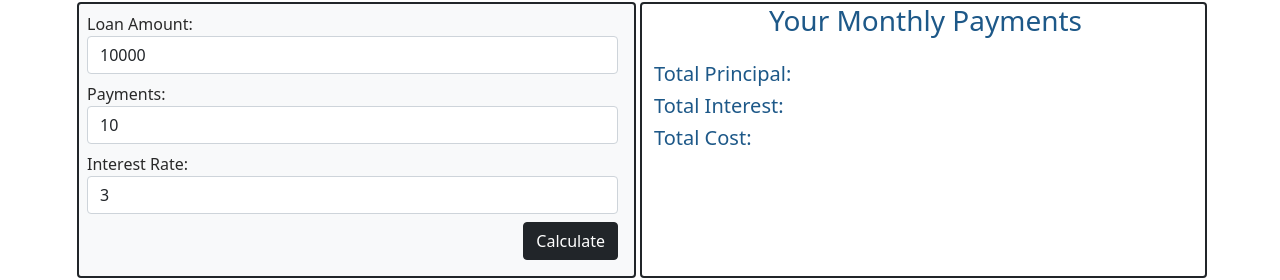
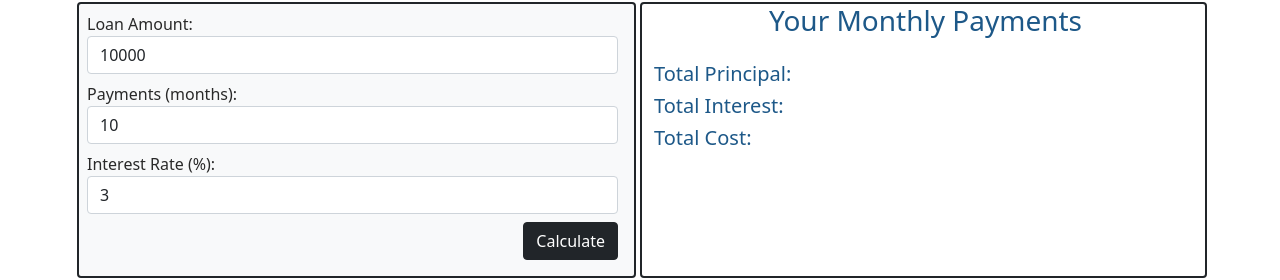
Before and after one commit to wtrinh02/MortgageLoanCalc, a plain HTML site: page app.html in a window 1280 px wide. Shown: the part 170-450 px from the top of the page. Drawn offline with nearby package versions, Linux system fonts and the light colour scheme.

Commit message:
Update app.html

```diff
--- a/app.html
+++ b/app.html
@@ -61,11 +61,11 @@
                             <input type="number" id="loanAmt" class="form-control" placeholder="Input Loan Amount" value="10000" aria-label="Loan Amount">
                         </div>
                         <div class="col-12">
-                            <label for="payments">Payments:</label>
+                            <label for="payments">Payments (months):</label>
                             <input type="number" id="payments" class="form-control" placeholder="Input Payments (in months)" value="10" aria-label="Payment Amount">
                         </div>
                         <div class="col-12">
-                            <label for="rate">Interest Rate:</label>
+                            <label for="rate">Interest Rate (%):</label>
                             <input type="number" id="rate" class="form-control" placeholder="Input Rate(%)" value="3" aria-label="Interest Rate">
                         </div>
                         <div class="col-12 d-flex justify-content-end">
```
